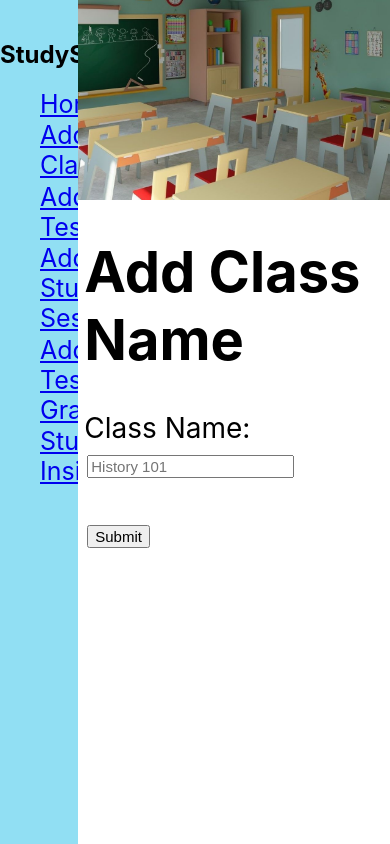
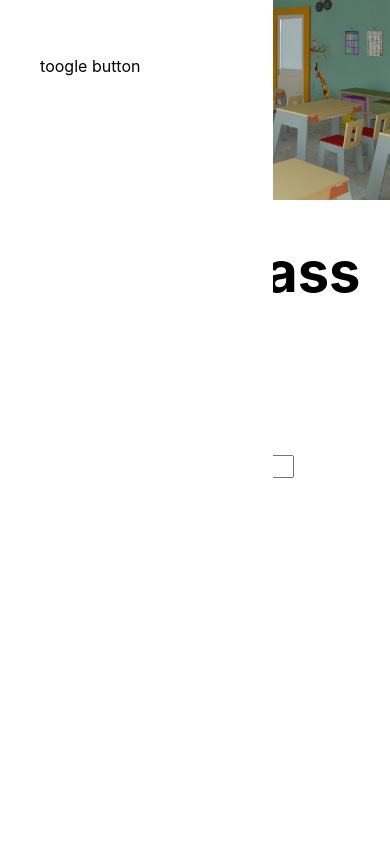
Before and after one commit to cparch/studySmarter, a React (Create React App) app: page /addclass in a window 390 px wide. Built offline with nearby package versions, Linux system fonts and the light colour scheme.

Commit message:
Add side drawer menu for mobile

```diff
--- a/src/App.js
+++ b/src/App.js
@@ -11,6 +11,7 @@ import AddTest from './Components/AddTest.js';
 import AddGrade from './Components/AddGrade';
 import StudyInsights from './Components/StudyInsights/StudyInsights.js'
 import moment from 'moment';
+import SideDrawer from './Components/Navigation/SideDrawer.js'
 
 class App extends React.Component {
   constructor(props){
@@ -260,6 +261,7 @@ class App extends React.Component {
       <BrowserRouter>
         <div>
           <Nav/>
+          <SideDrawer/>
           <div className='main'>
           <Switch >
             <Route
--- /dev/null
+++ b/src/Components/Navigation/SideDrawer.css
@@ -0,0 +1,31 @@
+.SideDrawer {
+  position: fixed;
+  width: 300px;
+  max-width: 70%;
+  height: 100%;
+  left: 0;
+  top: 0;
+  z-index: 200;
+  background-color: white;
+  padding: 32px 16px;
+  box-sizing: border-box;
+  transition: transform 0.3 ease-out;
+}
+
+@media(min-width: 900px) {
+  .SideDrawer{
+    display: none;
+  }
+}
+
+.Open {
+  transform: translateX(0);
+}
+
+.Close {
+  transform: translateX(-100%);
+}
+
+.mobileNav {
+  margin: 10%;
+}
--- /dev/null
+++ b/src/Components/Navigation/SideDrawer.js
@@ -0,0 +1,35 @@
+import React from 'react';
+import './SideDrawer.css';
+import Nav from './Nav.js'
+
+class SideDrawer extends React.Component {
+  constructor(props){
+    super(props);
+    this.state={
+      showSideDrawer: false
+    }
+    this.showSideDrawer = this.showSideDrawer.bind(this)
+  }
+
+  showSideDrawer(){
+    // console.log(this.state)
+    this.setState({showSideDrawer : !this.state.showSideDrawer})
+  }
+  render(){
+    let toggleSideDrawer = 'SideDrawer Open'
+    if(this.state.showSideDrawer){
+      toggleSideDrawer = 'SideDrawer Close'
+
+    }
+    return(
+      <div className={toggleSideDrawer}>
+        <div
+          className='mobileNav'
+          onClick={this.showSideDrawer}
+        > toogle button</div>
+      </div>
+    )
+  }
+}
+
+export default SideDrawer;
```
